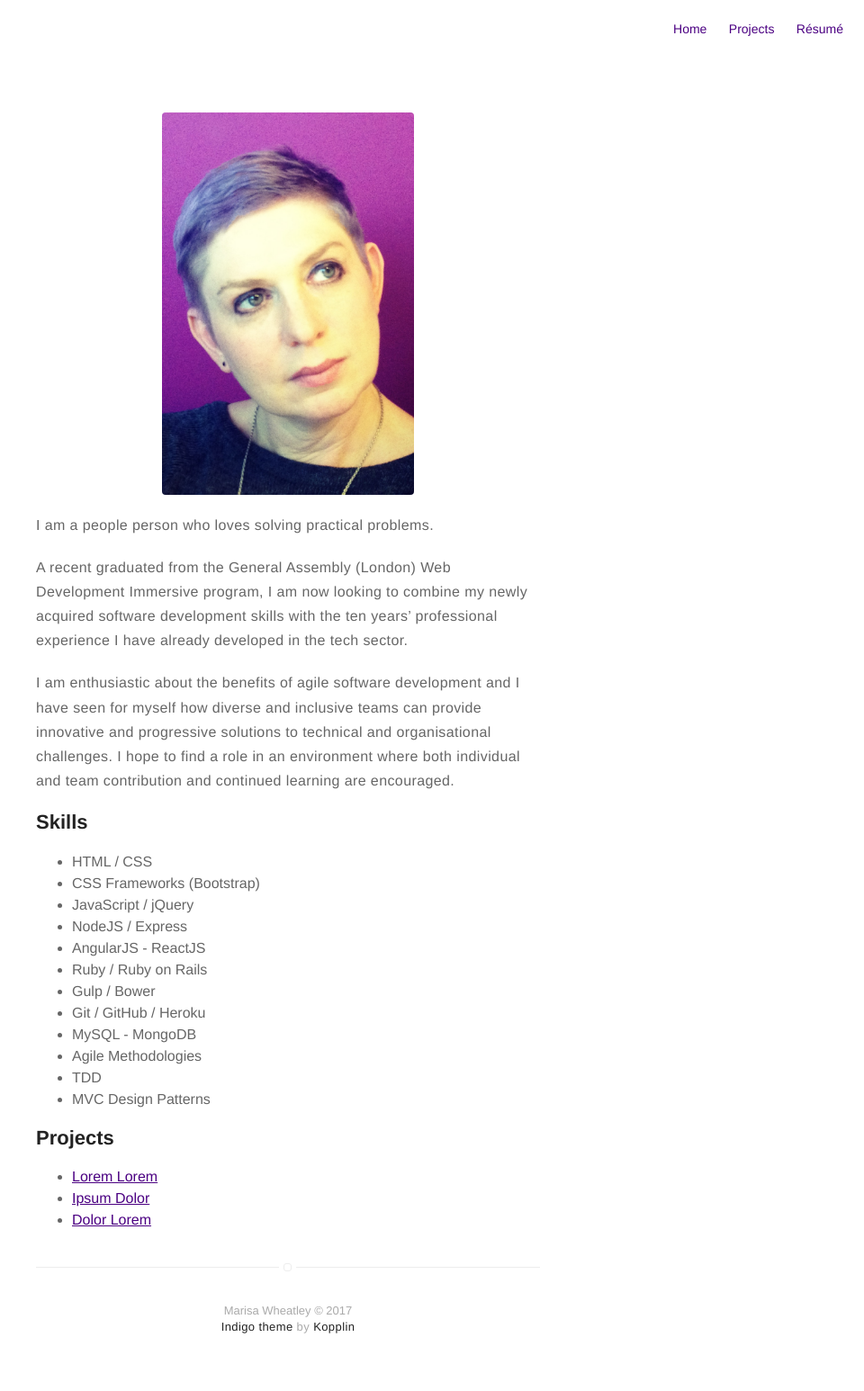
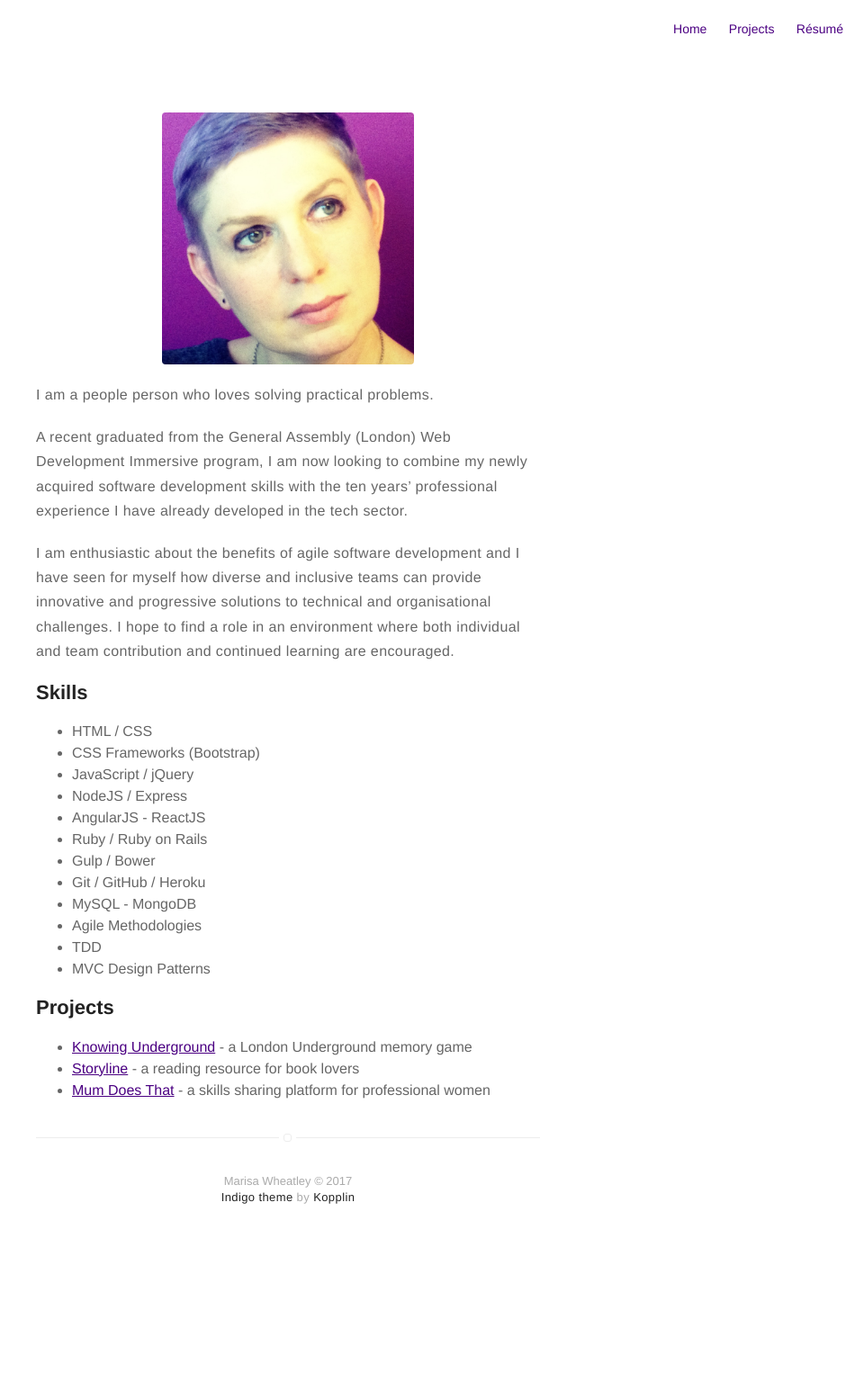
Before and after one commit to MarMinsk/MarMinsk.github.io, a Jekyll site: the page built from about.md, in a window 1280 px wide. Shown: the whole page at 90% size, without its empty margins (320-1280 px from the left). Built offline with Jekyll 4.4.1, drawn with Linux system fonts in a browser that asks for light colours; after the commit the page ends 1402 px from its top, so only the background shows below that.

Commit message:
adding links to projects

```diff
--- a/_config.yml
+++ b/_config.yml
@@ -8,7 +8,7 @@ description: A blog about technology and stuff related
 # if it's an external image, update below for true
 # better with square images
 external-image: false
-picture: assets/images/Marisa-profile-pic.png
+picture: assets/images/Marisa-profile-pic-2.png
 
 # If you want to include your resume, set to true
 # and specify source (external or local).
--- a/about.md
+++ b/about.md
@@ -49,7 +49,7 @@ layout: page
 <h2>Projects</h2>
 
 <ul>
-	<li><a href="https://github.com/">Lorem Lorem</a></li>
-	<li><a href="https://github.com/">Ipsum Dolor</a></li>
-	<li><a href="https://github.com/">Dolor Lorem</a></li>
+	<li><a href="https://github.com/MarMinsk/Knowing-Underground">Knowing Underground</a> - a London Underground memory game</li>
+	<li><a href="https://github.com/MarMinsk/Storyline">Storyline</a> - a reading resource for book lovers</li>
+	<li><a href="https://github.com/MarMinsk/mum-does-that-client">Mum Does That</a> - a skills sharing platform for professional women</li>
 </ul>
```
Also changed, not shown: assets/images/Marisa-profile-pic-2.png (added).
